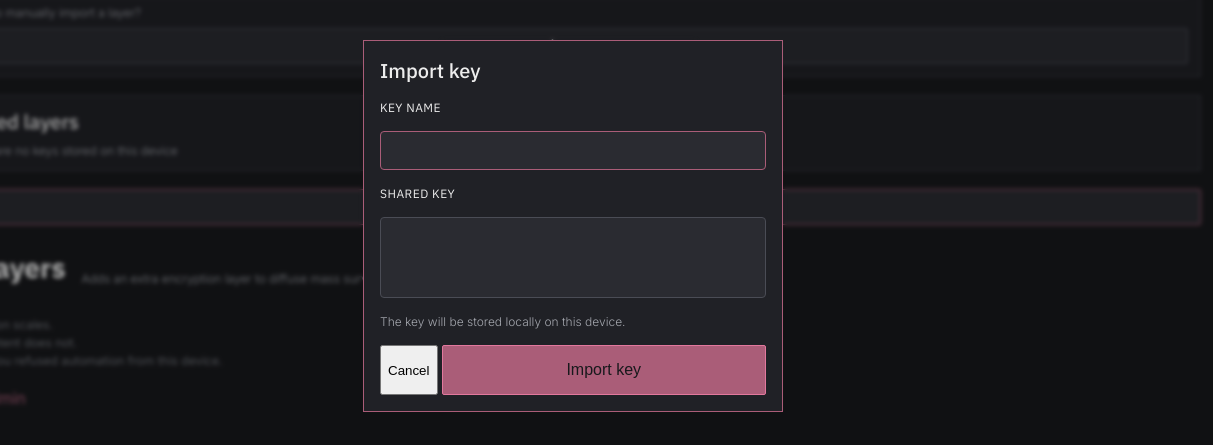
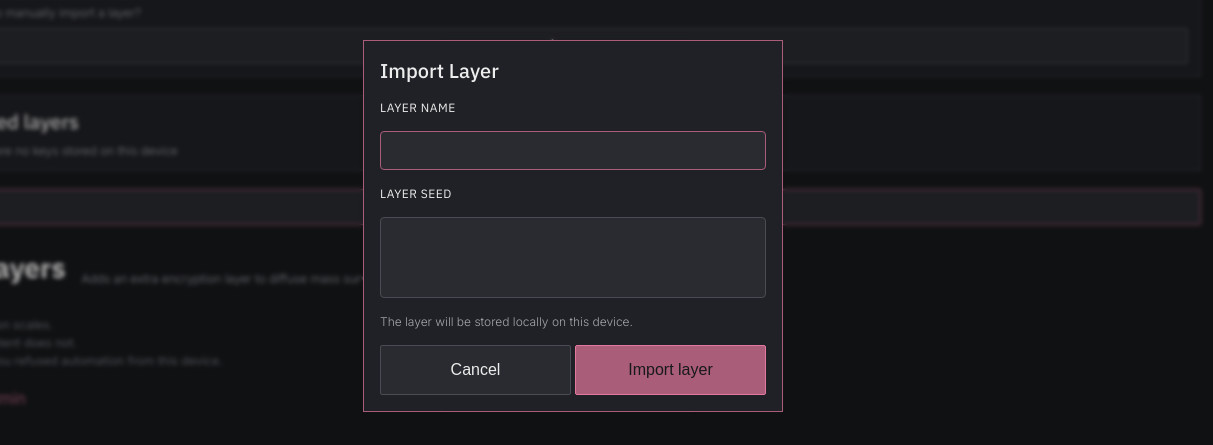
Before and after one commit to b-design-dk/layers, a plain HTML site: page admin.html in a window 1280 px wide. Both pictures are taken after a click on the button "Import". Shown: the part 174-619 px from the top of the page, 67-1280 px from the left. Drawn offline with Linux system fonts and the light colour scheme.

Commit message:
Add files via upload

```diff
--- a/admin.html
+++ b/admin.html
@@ -46,7 +46,7 @@
 	<footer role="contentinfo">
 		<header>
 			<div class="logo">
-				<img src="icons/android-chrome-512x512.png" alt="layers logo">
+				<img src="icons/android-chrome-512x512.png" width="28px" height="28px" alt="layers logo">
 				<h1>Layers</h1>
 			</div>
 			<p class="meta">Adds an extra encryption layer to diffuse mass surveillance of private messages</p>
@@ -92,23 +92,23 @@
 	<!-- IMPORT MODAL -->
 	<dialog id="importModal">
 		<form method="dialog">
-			<h2>Import key</h2>
+			<h2>Import Layer</h2>
 
-			<label for="importName">Key name</label>
+			<label for="importName">Layer name</label>
 			<input id="importName" type="text" required class="control" />
 
-			<label for="importSeed">Shared key</label>
+			<label for="importSeed">Layer Seed</label>
 			<textarea id="importSeed" rows="3" required class="control"></textarea>
 
 			<p class="meta">
-				The key will be stored locally on this device.
+				The layer will be stored locally on this device.
 			</p>
 
 			<div class="modal-actions">
 				<div class="buttons">
-					<button value="cancel" formnovalidate>Cancel</button>
+					<button class="control control--fixed" value="cancel" formnovalidate>Cancel</button>
 					<button class="control control--fixed control--action" value="confirm">
-						Import key
+						Import layer
 					</button>
 				</div>
 			</div>
--- a/style/style.css
+++ b/style/style.css
@@ -156,10 +156,6 @@ a:hover {
 	flex-direction: row;
 	gap: 6px;
 	align-items: center;
-}
-
-.logo img {
-	height: 28px;
 }
 
 .main.system-ready .wrapper {
--- a/sw.js
+++ b/sw.js
@@ -1,4 +1,4 @@
-const CACHE_NAME = "layers-core-v0.6.1";
+const CACHE_NAME = "layers-core-v0.6.2";
 
 const CORE_ASSETS = [
 	"/",
```
Also changed, not shown: index.html (+1 -1 lines), key.html (+1 -1 lines).
